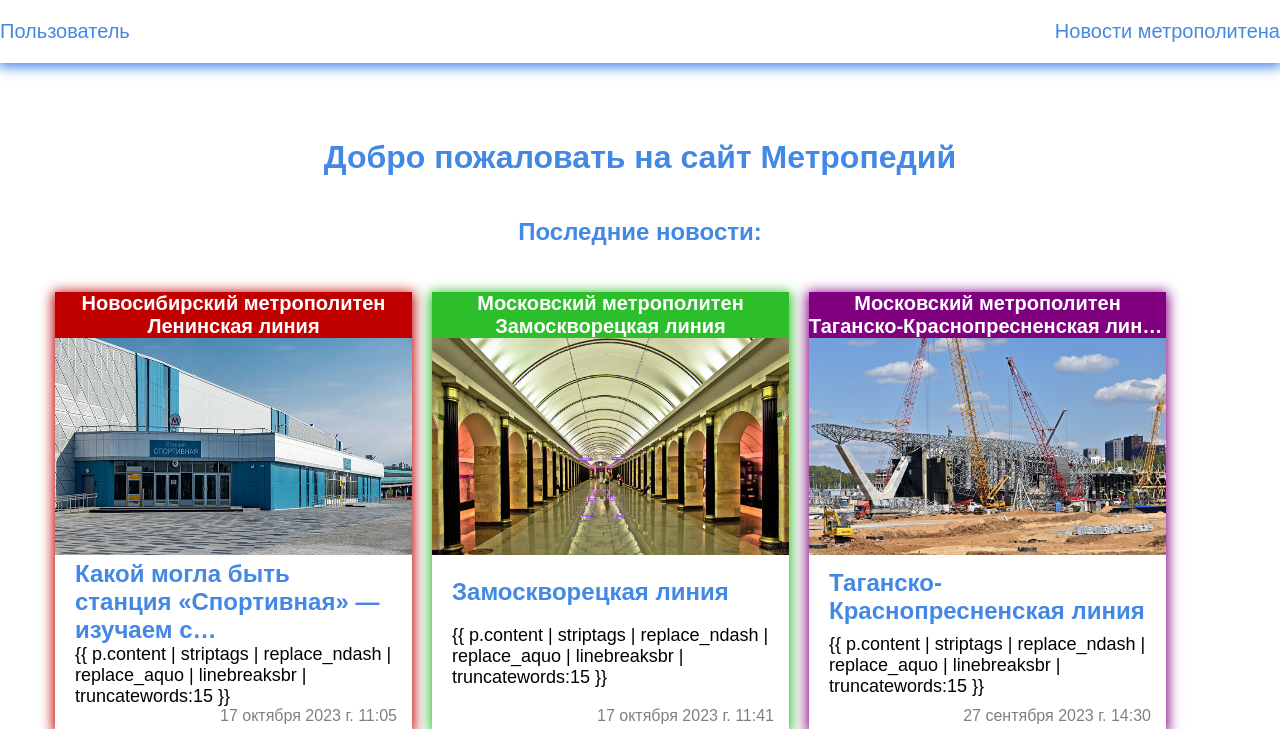
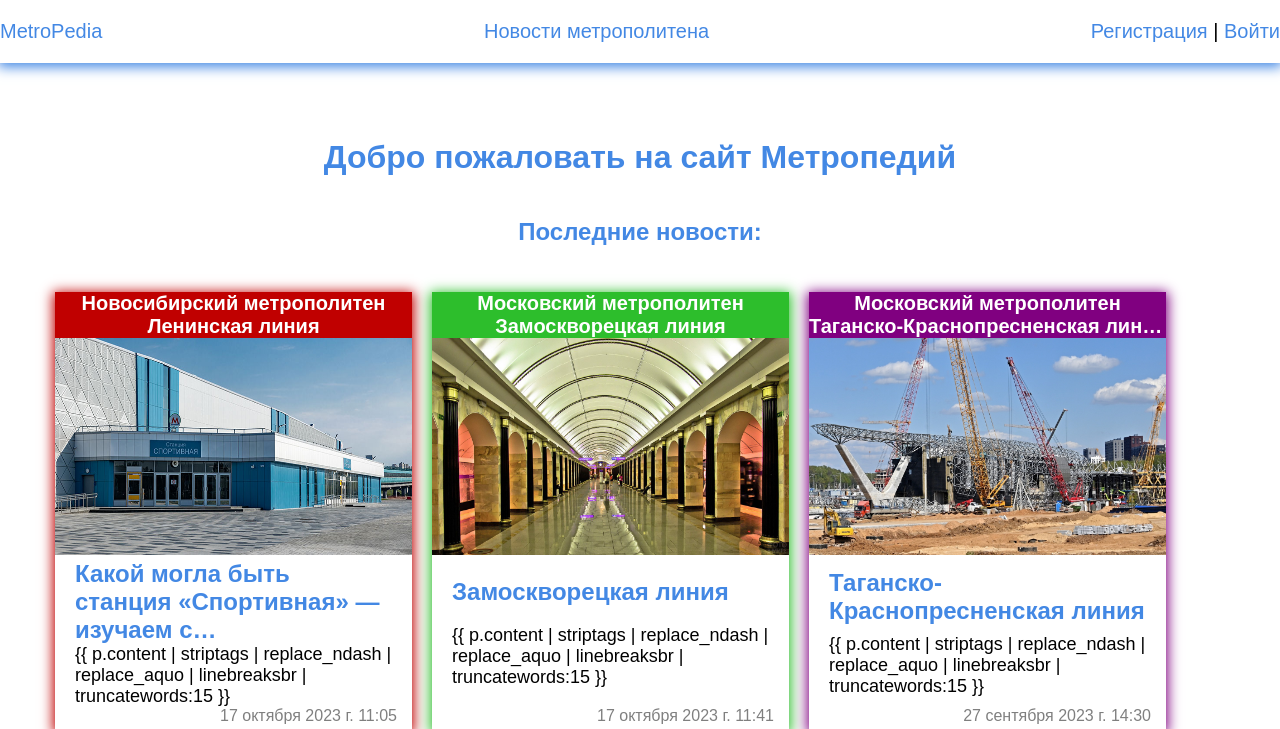
Before and after one commit to VoronPz19/Metropedia, a Django app: page / in a window 1280 px wide. Shown: the top 729 px of the page. Run offline with Django 4.2, Linux system fonts and the light colour scheme; data comes from the database, SQL or seed files in the repository; some libraries are stand-ins or nearby versions.

Commit message:
navigation panel functionality has been improved

```diff
--- a/main_page/templates/main_page/navbar.html
+++ b/main_page/templates/main_page/navbar.html
@@ -2,10 +2,22 @@
 <header class="menu">
     <section class="wrap_navbar">
         <ul class="navbar">
-            <li class="logo"><a href="{% url 'main' %}">Пользователь</a></li>
+            {% if request.user.is_authenticated %}
+            <li class="logo"><a href="{% url 'main' %}">{{ user.username }}</a></li>
+            {% else %}
+            <li class="logo"><a href="{% url 'main' %}">MetroPedia</a></li>
+            {% endif %}
             {% for m in menu %}
             <li><a href="{% url m.url_name %}">{{ m.title }}</a></li>
             {% endfor %}
+            {% if request.user.is_authenticated %}
+                <li><a href="{% url 'logout' %}">Выйти</a></li>
+            {% else %}
+                <li>
+                    <a href="{% url 'register' %}">Регистрация</a> |
+                    <a href="{% url 'login' %}">Войти</a>
+                </li>
+            {% endif %}
         </ul>
     </section>
 </header>
```
